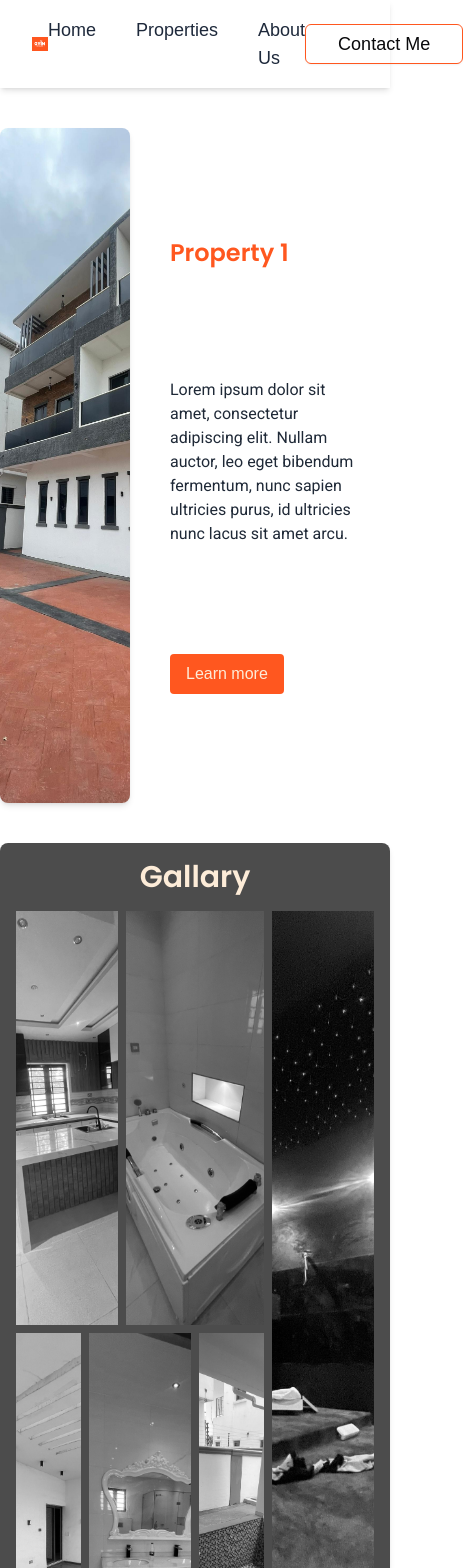
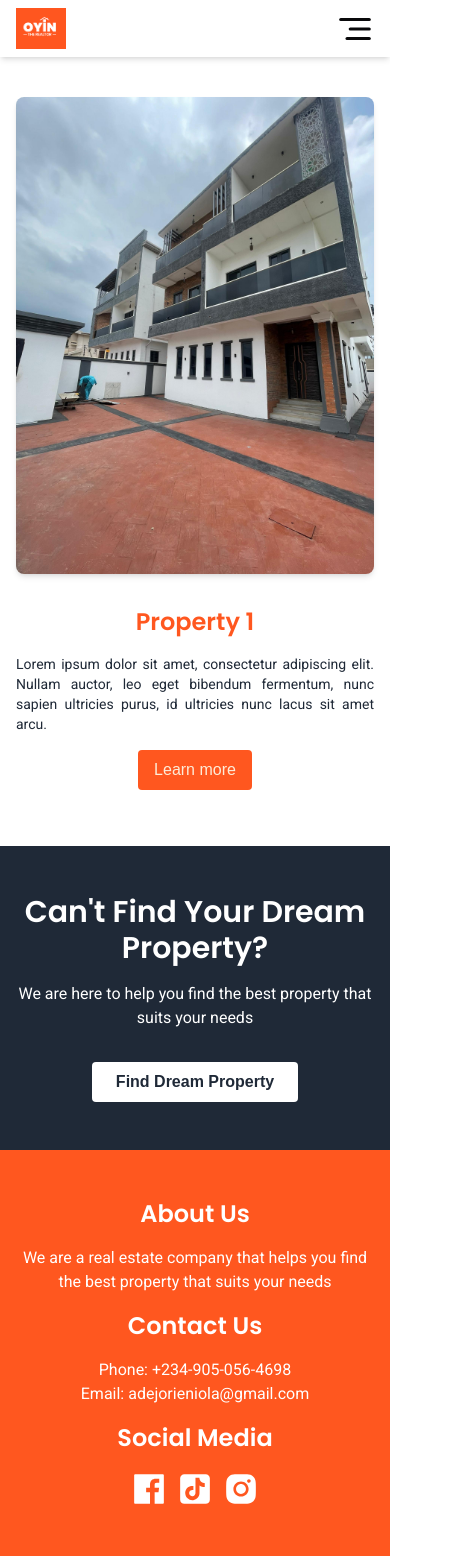
Before and after one commit to aDataMage/oyinTheRealtor, a Next.js app: page /properties/1 in a window 390 px wide. Shown: the top 1568 px of the page, 463 px wide, since content can reach past the window. Built offline with nearby package versions, Linux system fonts and the light colour scheme.

Commit message:
Mobile Layout in progress

```diff
--- a/src/app/(base)/page.tsx
+++ b/src/app/(base)/page.tsx
@@ -4,7 +4,7 @@ import { Banner, CTA, Footer, Properties } from "@/components";
 
 export default function Home() {
   return (
-    <div className="space-y-8">
+    <div className=" space-y-8 md:space-y-4 lg:space-y-8">
       <Banner />
       <Properties />
     </div>
--- a/src/app/properties/[id]/page.tsx
+++ b/src/app/properties/[id]/page.tsx
@@ -3,7 +3,7 @@ import React from "react";
 import { useProperties } from "@/contextProvider/PropertyContext";
 import { useParams } from "next/navigation";
 import Gallary from "@/components/Gallary";
-
+import {motion} from "motion/react"
 
 function PropertyPage() {
   const params: {id: string} | null = useParams();
@@ -29,10 +29,22 @@ function PropertyPage() {
   return (
     <div className="container mx-auto space-y-10 py-10">
       {/* Main Section */}
-      <div className="flex space-x-10 h-[80vh]">
+      <div className="md:flex mx-4 space-y-8 md:space-y-0 md:space-x-10 md:h-[80vh]">
         {/* Property Image */}
-        <div className="w-1/3 h-full shrink-0 shadow-md rounded-lg overflow-hidden">
-          <img
+        <div className="md:w-1/3 md:h-full shrink-0 shadow-md rounded-lg overflow-hidden">
+          <motion.img
+            initial={{
+              filter: "grayscale(1)",
+              scale: "110%"
+            }}
+            animate={{
+              filter: "grayscale(0)",
+              scale: "100%"
+            }}
+            transition={{
+              duration:1,
+              ease:"easeIn"
+            }}
             className="object-cover w-full h-full"
             src={property.displayImage}
             alt={property.heading}
@@ -40,14 +52,14 @@ function PropertyPage() {
         </div>
 
         {/* Property Details */}
-        <div className="flex flex-col w-1/2 justify-evenly">
-          <h1 className="font-poppins font-semibold text-2xl text-accent">
+        <div className="flex flex-col items-center  space-y-4 md:w-1/2 md:justify-evenly">
+          <h1 className="text-center font-poppins font-semibold text-2xl text-accent">
             {property.heading}
           </h1>
-          <p className="font-roboto text-gray-800">{property.description}</p>
+          <p className="font-roboto text-sm text-justify text-gray-800">{property.description}</p>
           <div>
             <button
-              className="bg-accent text-accent2 px-4 py-2 rounded hover:bg-accent/80 hover:scale-105 transition-all duration-150 ease-out hover:shadow-md"
+              className="bg-accent self-center text-accent2 px-4 py-2 rounded hover:bg-accent/80 hover:scale-105 transition-all duration-150 ease-out hover:shadow-md"
               type="button"
             >
               Learn more
@@ -57,7 +69,7 @@ function PropertyPage() {
       </div>
 
       {/* Gallery Section */}
-      <div className="h-fit relative bg-black/70 rounded-lg shadow-md p-4 space-y-4">
+      <div className="hidden md:block h-fit relative bg-black/70 rounded-lg shadow-md p-4 space-y-4">
       <h2 className="text-center font-poppins text-3xl text-accent-foreground font-semibold"> Gallary</h2>
         <Gallary images={property.images} />
       </div>
--- a/src/components/Footer.tsx
+++ b/src/components/Footer.tsx
@@ -7,24 +7,24 @@ function Footer({}: Props) {
   return (
     <footer className="bg-accent text-white py-12">
       <div className="container mx-auto">
-        <div className="grid grid-cols-3 gap-4 w-full items-center justify-items-center">
+        <div className="lg:grid lg:grid-cols-3 space-y-4 gap-4 px-4 w-full items-center justify-items-center">
           <div>
-            <h2 className="text-2xl font-semibold">About Us</h2>
-            <p className="mt-4">
+            <h2 className="text-2xl text-center font-semibold">About Us</h2>
+            <p className="mt-4 text-center">
               We are a real estate company that helps you find the best property
               that suits your needs
             </p>
           </div>
           <div>
-            <h2 className="text-2xl font-semibold">Contact Us</h2>
-            <p className="mt-4 flex flex-col">
+            <h2 className="text-2xl text-center font-semibold">Contact Us</h2>
+            <p className="mt-4 flex flex-col text-center">
               <span>Phone: +234-905-056-4698</span>
               <span>Email: adejorieniola@gmail.com </span>
             </p>
           </div>
           <div>
             <h2 className="text-2xl font-semibold">Social Media</h2>
-            <p className="mt-4 flex">
+            <p className="mt-4 flex justify-center gap-2">
               <span>
                 <AiFillFacebook
                   size={38}
--- a/src/components/Header.tsx
+++ b/src/components/Header.tsx
@@ -4,6 +4,9 @@ import Image from "next/image";
 import Logo from "../../public/Logo.png";
 import styles from "../styles/Home.module.css";
 import { Button } from "./ui/button";
+import { AlignRight, X } from "lucide-react";
+import {AnimatePresence, motion, useAnimate, usePresence, stagger} from "motion/react";
+
 
 export default function Header() {
   const links = [
@@ -13,6 +16,7 @@ export default function Header() {
   ];
 
   const [isVisible, setIsVisible] = useState(true);
+  const [isMobileDialogOpen, setIsMobileDialogOpen] = useState(false);
   let scrollTimeout;
 
   useEffect(() => {
@@ -40,14 +44,16 @@ export default function Header() {
     };
   }, []);
 
+  // ${
+        // isVisible ? "translate-y-0" : "-translate-y-full"
+      // }
+
   return (
     <header
-      className={`sticky top-0 z-50 bg-white transition-transform duration-300 ${
-        isVisible ? "translate-y-0" : "-translate-y-full"
-      }`}
+      className={`md:sticky top-0 z-50 bg-white  transition-transform duration-300 `}
     >
-      <nav className="px-8 py-4 shadow-md flex items-center justify-between">
-        <div className="flex items-center">
+      <nav className="px-4 py-2 lg:px-8 lg:py-4 shadow-md flex items-center justify-between">
+        <motion.div layoutId="logo" className="flex items-center">
           <Image
             src={Logo}
             alt="Logo"
@@ -55,8 +61,8 @@ export default function Header() {
             height={50}
             className="mr-4"
           />
-        </div>
-        <ul className="flex space-x-10 align-middle self-center text-lg text-slate-800">
+        </motion.div>
+        <ul className="md:flex space-x-10 hidden align-middle self-center text-lg text-slate-800">
           {links.map((link) => (
             <li key={link.key} className="relative">
               <a href={link.href} className={styles.nav_link}>
@@ -65,10 +71,93 @@ export default function Header() {
             </li>
           ))}
         </ul>
-        <Button variant="outline" className="text-lg" size="lg">
+        <Button variant="outline" className="text-lg hidden lg:block" size="lg">
           Contact Me
         </Button>
+        <AlignRight className="md:hidden" size={38} onClick={() => setIsMobileDialogOpen(true)}/>
+              <AnimatePresence>
+        {isMobileDialogOpen && (
+          <MobileDialog links={links} setIsMobileDialogOpen={setIsMobileDialogOpen}/>
+        )}</AnimatePresence>
       </nav>
     </header>
   );
 }
+
+const MobileDialog = ({ links, setIsMobileDialogOpen }) => {
+
+  const [isPresent, safeToRemove] = usePresence();
+  const [scope, animate] = useAnimate();
+
+
+  useEffect(() => {
+    if (!isPresent) {
+      const exitAnimation = async () => {
+        await animate("li", {opacity:0, y:20}, {duration: 0.4, ease: "easeOut", delay: stagger(0.1)});
+        await animate (".btn", {scale:0.8, opacity:0.2}, {duration:0.3, ease:"easeOut"})
+        await animate(scope.current, { opacity: 0, y: "-100%" }, { duration: 0.7, ease: "easeOut" });
+
+        safeToRemove();
+      }
+      exitAnimation();
+    } else {
+        const enterAnimation = async () => {
+          await animate(scope.current, { opacity: 1, y: 0 }, { duration: 0.5, ease: "easeIn" });
+           await animate (".btn", {scale: 1, opacity: 1}, {duration:0.3, ease:"easeOut"})
+          await animate("li", {opacity:1, y:0}, {duration: 0.4, ease: "easeIn", delay: stagger(0.1)});
+        }
+        enterAnimation();
+      }
+  }, [isPresent])
+
+
+  return (
+
+    <motion.div
+      initial={{ opacity: 0, y: "-100%" }}
+      ref={scope}
+      className="fixed flex-col md:hidden inset-0 backdrop-blur-md
+     bg-gray-800 z-50 bg-opacity-90 flex items-center justify-center"
+    >
+      <motion.div layoutId="logo"  className="flex absolute top-4 left-4 items-center">
+          <Image
+            src={Logo}
+            alt="Logo"
+            width={50}
+            height={50}
+            className="mr-4"
+          />
+        </motion.div>
+      <div>
+        <X
+          onClick={() => setIsMobileDialogOpen(false)}
+          size={38}
+          className="absolute top-4 right-4 cursor-pointer text-white"
+        />
+      </div>
+      <motion.ul
+        className="flex flex-col mb-10 space-y-4 text-white text-2xl"
+      >
+
+        {links.map((link) => (
+          <motion.li
+          initial={{ opacity: 0, y: 20 }}
+            key={link.key}
+            className="relative text-center"
+          >
+            <a href={link.href} className={styles.nav_link}>
+              {link.text}
+            </a>
+          </motion.li>
+        ))}
+
+      </motion.ul>
+      <motion.div initial={{scale:0.8, opacity:0.5}} className="btn">
+        <Button variant="outline" className="text-lg text-white" size="default">
+              Contact Me
+        </Button>
+      </motion.div>
+    </motion.div>
+
+  );
+};
--- a/src/components/Properties.tsx
+++ b/src/components/Properties.tsx
@@ -10,12 +10,12 @@ const Properties = () => {
 
   return (
     <div className="">
-      <div className="px-36 h-full space-y-4">
+      <div className="px-4 lg:px-36 h-full space-y-4">
         <h1 className="text-4xl font-bold text-center text-gray-800">
           Properties
         </h1>
         <div>
-          <div className="space-y-2 flex flex-col">
+          <div className="space-y-4 flex items-center lg:items-stretch flex-col">
             {properties.slice(0, 3).map((property) => (
               <Card property={property} index={property.id} key={property.id} />
             ))}
```
Also changed, not shown: src/components/Banner.tsx (+8 -8 lines), src/components/Card.tsx (+26 -15 lines).
